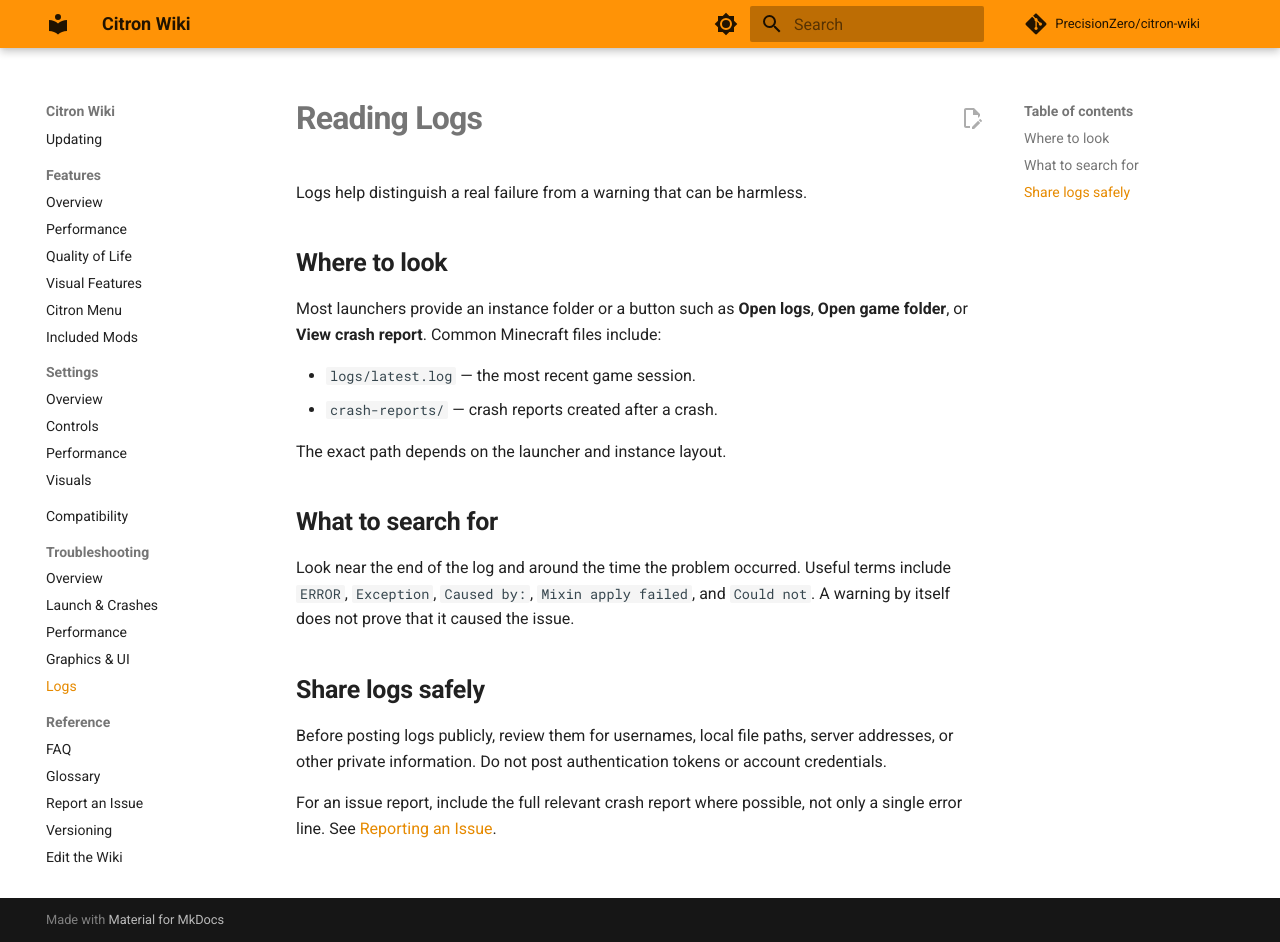
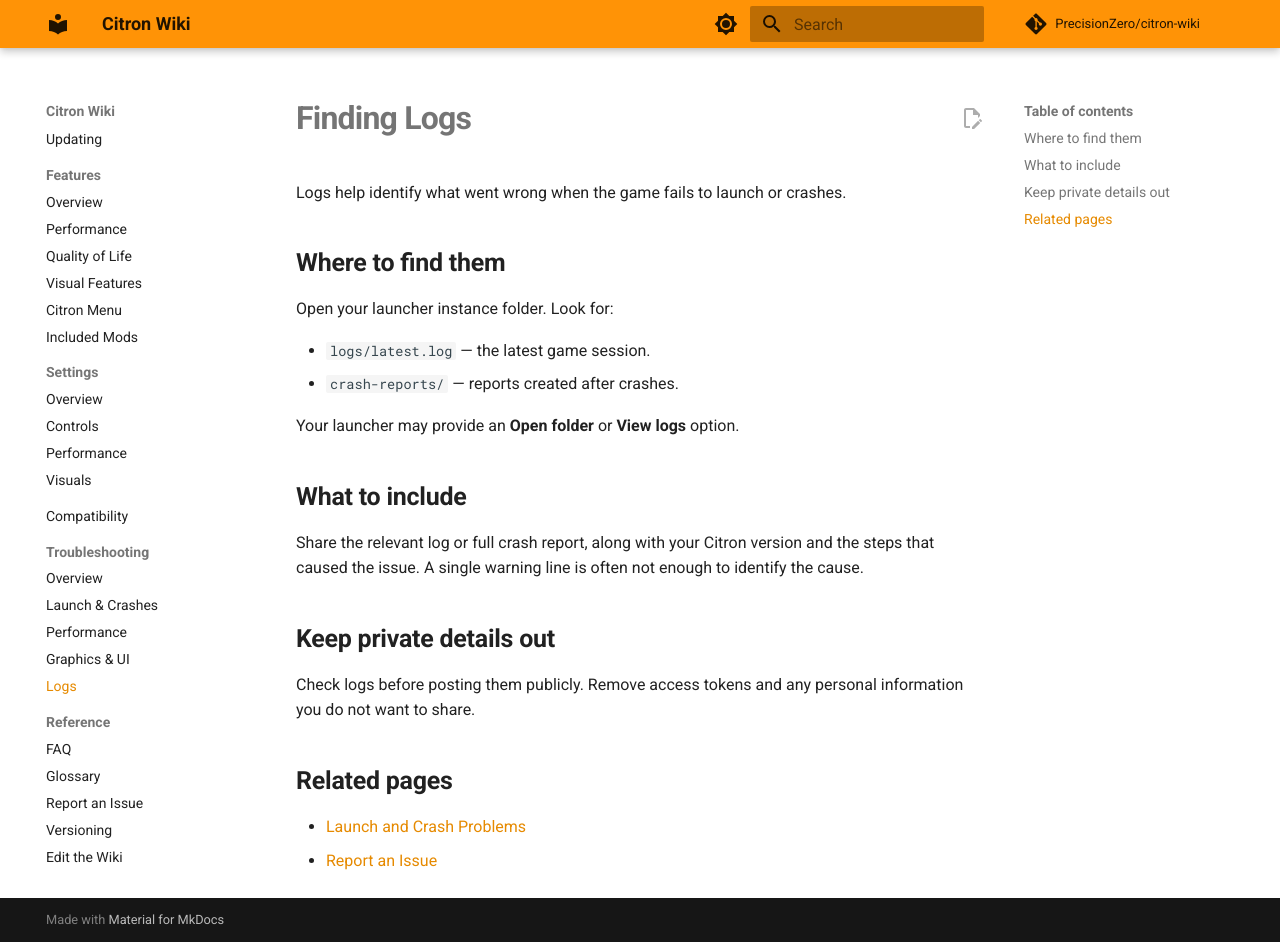
Before and after one commit to PrecisionZero/citron-wiki, an MkDocs documentation site: the page built from docs/troubleshooting/logs.md, in a window 1280 px wide and 942 px high. Built offline with MkDocs 1.6.1 and Material for MkDocs 9.7.7, drawn with Linux system fonts in a browser that asks for light colours; comment, search, counter and statistics services are not loaded.

Commit message:
Simplify wiki page: docs/troubleshooting/logs.md

```diff
--- a/docs/troubleshooting/logs.md
+++ b/docs/troubleshooting/logs.md
@@ -1,22 +1,25 @@
-# Reading Logs
+# Finding Logs
 
-Logs help distinguish a real failure from a warning that can be harmless.
+Logs help identify what went wrong when the game fails to launch or crashes.
 
-## Where to look
+## Where to find them
 
-Most launchers provide an instance folder or a button such as **Open logs**, **Open game folder**, or **View crash report**. Common Minecraft files include:
+Open your launcher instance folder. Look for:
 
-- `logs/latest.log` — the most recent game session.
-- `crash-reports/` — crash reports created after a crash.
+- `logs/latest.log` — the latest game session.
+- `crash-reports/` — reports created after crashes.
 
-The exact path depends on the launcher and instance layout.
+Your launcher may provide an **Open folder** or **View logs** option.
 
-## What to search for
+## What to include
 
-Look near the end of the log and around the time the problem occurred. Useful terms include `ERROR`, `Exception`, `Caused by:`, `Mixin apply failed`, and `Could not`. A warning by itself does not prove that it caused the issue.
+Share the relevant log or full crash report, along with your Citron version and the steps that caused the issue. A single warning line is often not enough to identify the cause.
 
-## Share logs safely
+## Keep private details out
 
-Before posting logs publicly, review them for usernames, local file paths, server addresses, or other private information. Do not post authentication tokens or account credentials.
+Check logs before posting them publicly. Remove access tokens and any personal information you do not want to share.
 
-For an issue report, include the full relevant crash report where possible, not only a single error line. See [Reporting an Issue](../support/issue-reporting.md).
+## Related pages
+
+- [Launch and Crash Problems](launch-crashes.md)
+- [Report an Issue](../support/issue-reporting.md)
```
